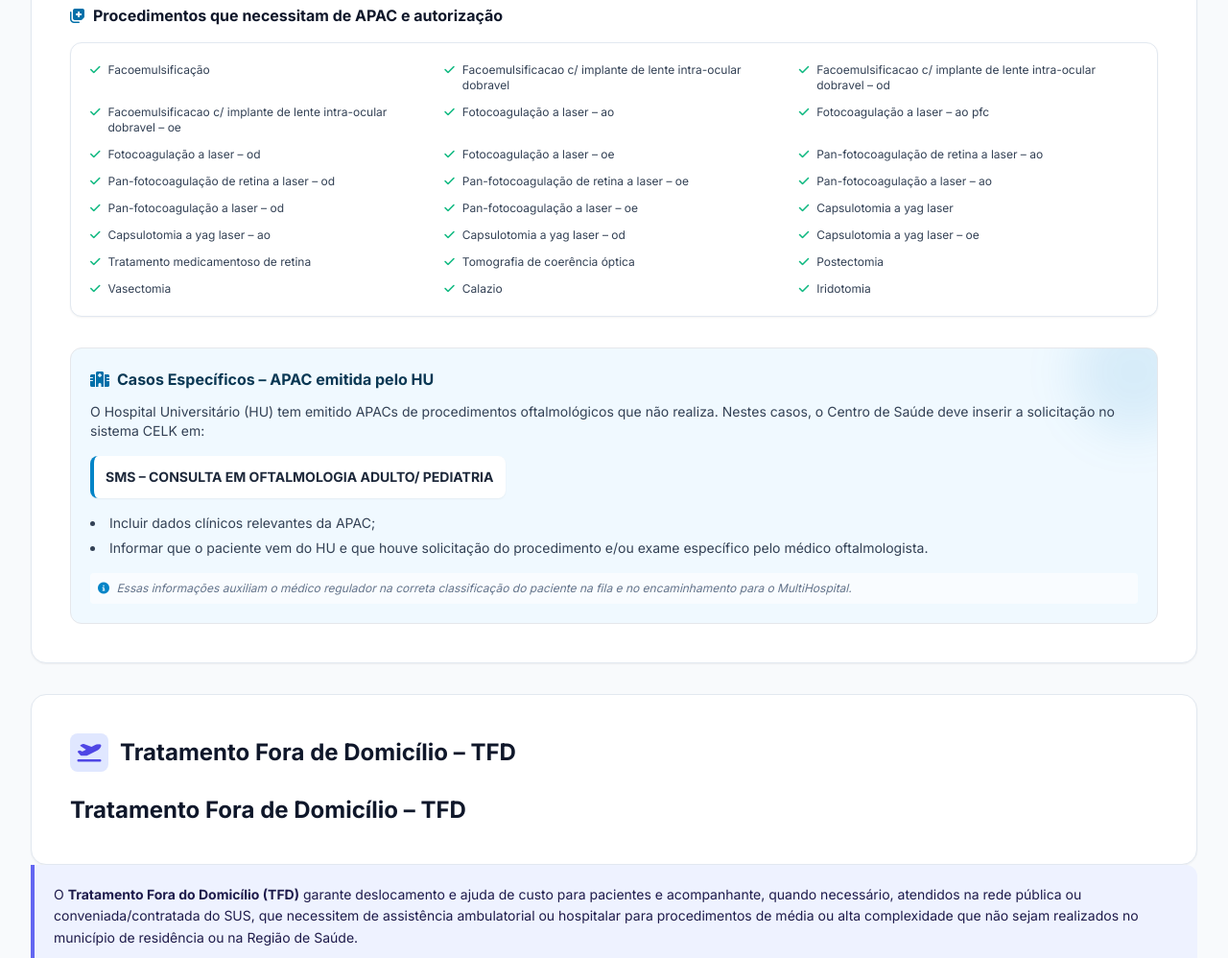
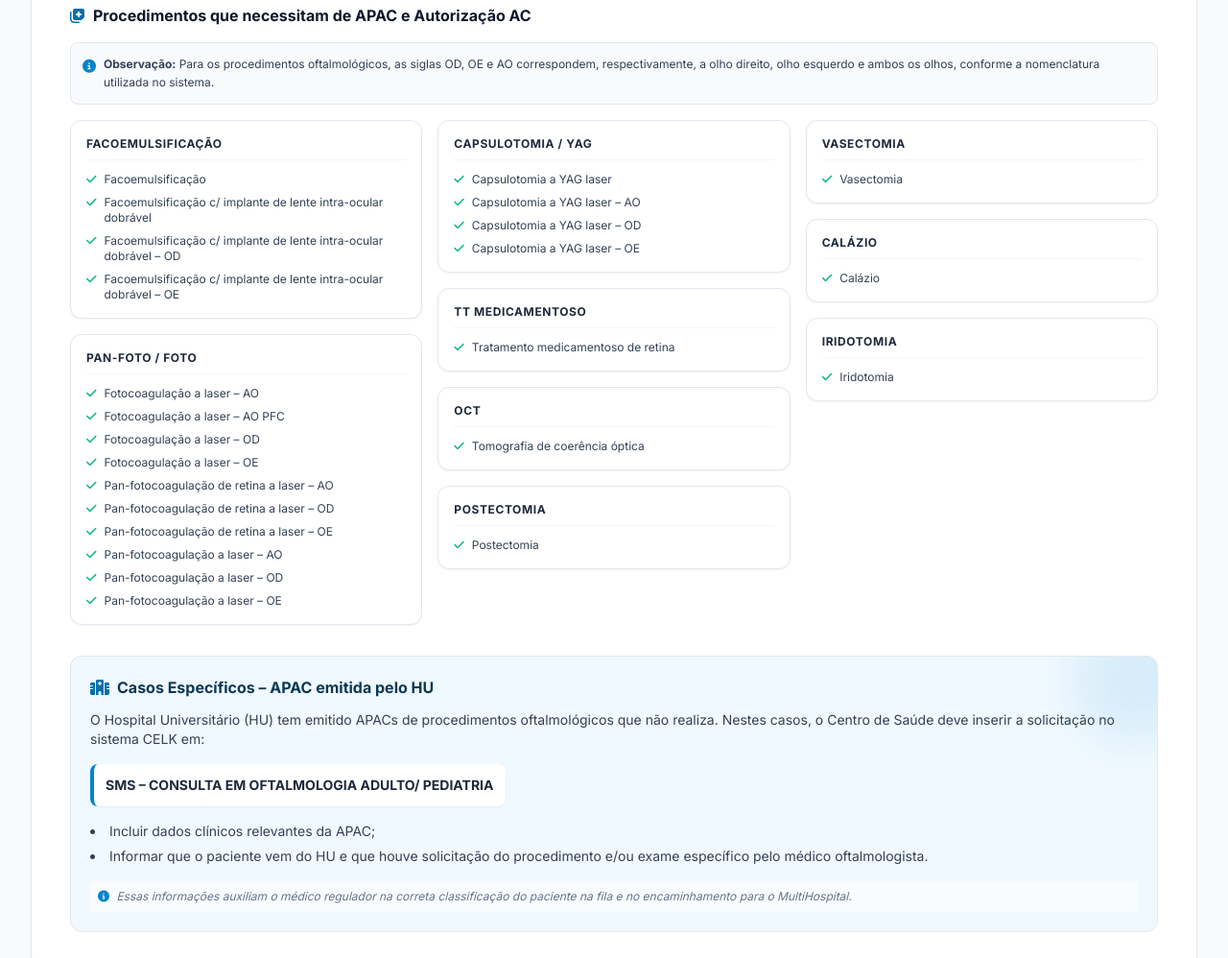
Before and after one commit to regulacaofpolis/sms, a plain HTML site: page index.html in a window 1280 px wide. Shown: the part 2859-3857 px from the top of the page at 96% size. Drawn offline with nearby package versions, Linux system fonts and the light colour scheme.

Commit message:
Add files via upload

```diff
--- a/index.html
+++ b/index.html
@@ -461,34 +461,102 @@
             </div>
 
             <div class="mb-8">
-                <h4 class="text-base font-bold text-slate-900 mb-4 flex items-center"><i class="fa-solid fa-notes-medical text-brand-600 mr-2"></i> Procedimentos que necessitam de APAC e autorização</h4>
-                <div class="bg-white border border-slate-200 rounded-xl p-5 shadow-sm">
-                    <ul class="grid grid-cols-1 sm:grid-cols-2 lg:grid-cols-3 gap-x-4 gap-y-3 text-xs text-slate-700">
+                <h4 class="text-base font-bold text-slate-900 mb-4 flex items-center"><i class="fa-solid fa-notes-medical text-brand-600 mr-2"></i> Procedimentos que necessitam de APAC e Autorização AC</h4>
+
+                <div class="bg-slate-50 border border-slate-200 rounded-lg p-3 mb-4 flex items-start">
+                    <i class="fa-solid fa-circle-info text-brand-500 mt-0.5 mr-2 text-sm"></i>
+                    <p class="text-xs text-slate-700 leading-relaxed">
+                        <strong>Observação:</strong> Para os procedimentos oftalmológicos, as siglas OD, OE e AO correspondem, respectivamente, a olho direito, olho esquerdo e ambos os olhos, conforme a nomenclatura utilizada no sistema.
+                    </p>
+                </div>
+
+                <div class="columns-1 md:columns-2 lg:columns-3 gap-4 text-xs">
+                    <!-- Grupo: Facoemulsificação -->
+                    <div class="bg-white border border-slate-200 rounded-xl p-4 shadow-sm mb-4 break-inside-avoid">
+                        <h5 class="font-bold text-slate-800 uppercase tracking-wider mb-3 border-b border-slate-100 pb-2">Facoemulsificação</h5>
+                        <ul class="space-y-2 text-slate-700">
                             <li class="flex items-start"><i class="fa-solid fa-check text-emerald-500 mr-2 mt-0.5"></i> Facoemulsificação</li>
-                        <li class="flex items-start"><i class="fa-solid fa-check text-emerald-500 mr-2 mt-0.5"></i> Facoemulsificacao c/ implante de lente intra-ocular dobravel</li>
-                        <li class="flex items-start"><i class="fa-solid fa-check text-emerald-500 mr-2 mt-0.5"></i> Facoemulsificacao c/ implante de lente intra-ocular dobravel – od</li>
-                        <li class="flex items-start"><i class="fa-solid fa-check text-emerald-500 mr-2 mt-0.5"></i> Facoemulsificacao c/ implante de lente intra-ocular dobravel – oe</li>
-                        <li class="flex items-start"><i class="fa-solid fa-check text-emerald-500 mr-2 mt-0.5"></i> Fotocoagulação a laser – ao</li>
-                        <li class="flex items-start"><i class="fa-solid fa-check text-emerald-500 mr-2 mt-0.5"></i> Fotocoagulação a laser – ao pfc</li>
-                        <li class="flex items-start"><i class="fa-solid fa-check text-emerald-500 mr-2 mt-0.5"></i> Fotocoagulação a laser – od</li>
-                        <li class="flex items-start"><i class="fa-solid fa-check text-emerald-500 mr-2 mt-0.5"></i> Fotocoagulação a laser – oe</li>
-                        <li class="flex items-start"><i class="fa-solid fa-check text-emerald-500 mr-2 mt-0.5"></i> Pan-fotocoagulação de retina a laser – ao</li>
-                        <li class="flex items-start"><i class="fa-solid fa-check text-emerald-500 mr-2 mt-0.5"></i> Pan-fotocoagulação de retina a laser – od</li>
-                        <li class="flex items-start"><i class="fa-solid fa-check text-emerald-500 mr-2 mt-0.5"></i> Pan-fotocoagulação de retina a laser – oe</li>
-                        <li class="flex items-start"><i class="fa-solid fa-check text-emerald-500 mr-2 mt-0.5"></i> Pan-fotocoagulação a laser – ao</li>
-                        <li class="flex items-start"><i class="fa-solid fa-check text-emerald-500 mr-2 mt-0.5"></i> Pan-fotocoagulação a laser – od</li>
-                        <li class="flex items-start"><i class="fa-solid fa-check text-emerald-500 mr-2 mt-0.5"></i> Pan-fotocoagulação a laser – oe</li>
-                        <li class="flex items-start"><i class="fa-solid fa-check text-emerald-500 mr-2 mt-0.5"></i> Capsulotomia a yag laser</li>
-                        <li class="flex items-start"><i class="fa-solid fa-check text-emerald-500 mr-2 mt-0.5"></i> Capsulotomia a yag laser – ao</li>
-                        <li class="flex items-start"><i class="fa-solid fa-check text-emerald-500 mr-2 mt-0.5"></i> Capsulotomia a yag laser – od</li>
-                        <li class="flex items-start"><i class="fa-solid fa-check text-emerald-500 mr-2 mt-0.5"></i> Capsulotomia a yag laser – oe</li>
+                            <li class="flex items-start"><i class="fa-solid fa-check text-emerald-500 mr-2 mt-0.5"></i> Facoemulsificação c/ implante de lente intra-ocular dobrável</li>
+                            <li class="flex items-start"><i class="fa-solid fa-check text-emerald-500 mr-2 mt-0.5"></i> Facoemulsificação c/ implante de lente intra-ocular dobrável – OD</li>
+                            <li class="flex items-start"><i class="fa-solid fa-check text-emerald-500 mr-2 mt-0.5"></i> Facoemulsificação c/ implante de lente intra-ocular dobrável – OE</li>
+                        </ul>
+                    </div>
+
+                    <!-- Grupo: Pan-Foto / Foto -->
+                    <div class="bg-white border border-slate-200 rounded-xl p-4 shadow-sm mb-4 break-inside-avoid">
+                        <h5 class="font-bold text-slate-800 uppercase tracking-wider mb-3 border-b border-slate-100 pb-2">Pan-Foto / Foto</h5>
+                        <ul class="space-y-2 text-slate-700">
+                            <li class="flex items-start"><i class="fa-solid fa-check text-emerald-500 mr-2 mt-0.5"></i> Fotocoagulação a laser – AO</li>
+                            <li class="flex items-start"><i class="fa-solid fa-check text-emerald-500 mr-2 mt-0.5"></i> Fotocoagulação a laser – AO PFC</li>
+                            <li class="flex items-start"><i class="fa-solid fa-check text-emerald-500 mr-2 mt-0.5"></i> Fotocoagulação a laser – OD</li>
+                            <li class="flex items-start"><i class="fa-solid fa-check text-emerald-500 mr-2 mt-0.5"></i> Fotocoagulação a laser – OE</li>
+                            <li class="flex items-start"><i class="fa-solid fa-check text-emerald-500 mr-2 mt-0.5"></i> Pan-fotocoagulação de retina a laser – AO</li>
+                            <li class="flex items-start"><i class="fa-solid fa-check text-emerald-500 mr-2 mt-0.5"></i> Pan-fotocoagulação de retina a laser – OD</li>
+                            <li class="flex items-start"><i class="fa-solid fa-check text-emerald-500 mr-2 mt-0.5"></i> Pan-fotocoagulação de retina a laser – OE</li>
+                            <li class="flex items-start"><i class="fa-solid fa-check text-emerald-500 mr-2 mt-0.5"></i> Pan-fotocoagulação a laser – AO</li>
+                            <li class="flex items-start"><i class="fa-solid fa-check text-emerald-500 mr-2 mt-0.5"></i> Pan-fotocoagulação a laser – OD</li>
+                            <li class="flex items-start"><i class="fa-solid fa-check text-emerald-500 mr-2 mt-0.5"></i> Pan-fotocoagulação a laser – OE</li>
+                        </ul>
+                    </div>
+
+                    <!-- Grupo: Capsulotomia / YAG -->
+                    <div class="bg-white border border-slate-200 rounded-xl p-4 shadow-sm mb-4 break-inside-avoid">
+                        <h5 class="font-bold text-slate-800 uppercase tracking-wider mb-3 border-b border-slate-100 pb-2">Capsulotomia / YAG</h5>
+                        <ul class="space-y-2 text-slate-700">
+                            <li class="flex items-start"><i class="fa-solid fa-check text-emerald-500 mr-2 mt-0.5"></i> Capsulotomia a YAG laser</li>
+                            <li class="flex items-start"><i class="fa-solid fa-check text-emerald-500 mr-2 mt-0.5"></i> Capsulotomia a YAG laser – AO</li>
+                            <li class="flex items-start"><i class="fa-solid fa-check text-emerald-500 mr-2 mt-0.5"></i> Capsulotomia a YAG laser – OD</li>
+                            <li class="flex items-start"><i class="fa-solid fa-check text-emerald-500 mr-2 mt-0.5"></i> Capsulotomia a YAG laser – OE</li>
+                        </ul>
+                    </div>
+
+                    <!-- Grupo: TT Medicamentoso -->
+                    <div class="bg-white border border-slate-200 rounded-xl p-4 shadow-sm mb-4 break-inside-avoid">
+                        <h5 class="font-bold text-slate-800 uppercase tracking-wider mb-3 border-b border-slate-100 pb-2">TT Medicamentoso</h5>
+                        <ul class="space-y-2 text-slate-700">
                             <li class="flex items-start"><i class="fa-solid fa-check text-emerald-500 mr-2 mt-0.5"></i> Tratamento medicamentoso de retina</li>
+                        </ul>
+                    </div>
+
+                    <!-- Grupo: OCT -->
+                    <div class="bg-white border border-slate-200 rounded-xl p-4 shadow-sm mb-4 break-inside-avoid">
+                        <h5 class="font-bold text-slate-800 uppercase tracking-wider mb-3 border-b border-slate-100 pb-2">OCT</h5>
+                        <ul class="space-y-2 text-slate-700">
                             <li class="flex items-start"><i class="fa-solid fa-check text-emerald-500 mr-2 mt-0.5"></i> Tomografia de coerência óptica</li>
+                        </ul>
+                    </div>
+
+                    <!-- Grupo: Postectomia -->
+                    <div class="bg-white border border-slate-200 rounded-xl p-4 shadow-sm mb-4 break-inside-avoid">
+                        <h5 class="font-bold text-slate-800 uppercase tracking-wider mb-3 border-b border-slate-100 pb-2">Postectomia</h5>
+                        <ul class="space-y-2 text-slate-700">
                             <li class="flex items-start"><i class="fa-solid fa-check text-emerald-500 mr-2 mt-0.5"></i> Postectomia</li>
+                        </ul>
+                    </div>
+
+                    <!-- Grupo: Vasectomia -->
+                    <div class="bg-white border border-slate-200 rounded-xl p-4 shadow-sm mb-4 break-inside-avoid">
+                        <h5 class="font-bold text-slate-800 uppercase tracking-wider mb-3 border-b border-slate-100 pb-2">Vasectomia</h5>
+                        <ul class="space-y-2 text-slate-700">
                             <li class="flex items-start"><i class="fa-solid fa-check text-emerald-500 mr-2 mt-0.5"></i> Vasectomia</li>
-                        <li class="flex items-start"><i class="fa-solid fa-check text-emerald-500 mr-2 mt-0.5"></i> Calazio</li>
+                        </ul>
+                    </div>
+
+                    <!-- Grupo: Calázio -->
+                    <div class="bg-white border border-slate-200 rounded-xl p-4 shadow-sm mb-4 break-inside-avoid">
+                        <h5 class="font-bold text-slate-800 uppercase tracking-wider mb-3 border-b border-slate-100 pb-2">Calázio</h5>
+                        <ul class="space-y-2 text-slate-700">
+                            <li class="flex items-start"><i class="fa-solid fa-check text-emerald-500 mr-2 mt-0.5"></i> Calázio</li>
+                        </ul>
+                    </div>
+
+                    <!-- Grupo: Iridotomia -->
+                    <div class="bg-white border border-slate-200 rounded-xl p-4 shadow-sm mb-4 break-inside-avoid">
+                        <h5 class="font-bold text-slate-800 uppercase tracking-wider mb-3 border-b border-slate-100 pb-2">Iridotomia</h5>
+                        <ul class="space-y-2 text-slate-700">
                             <li class="flex items-start"><i class="fa-solid fa-check text-emerald-500 mr-2 mt-0.5"></i> Iridotomia</li>
                         </ul>
+                    </div>
                 </div>
             </div>
 
@@ -516,8 +584,6 @@
             <div class="flex items-center space-x-3 mb-6">
                 <div class="w-10 h-10 bg-indigo-100 text-indigo-600 rounded-lg flex items-center justify-center text-xl">
                     <i class="fa-solid fa-plane-departure"></i>
-                </div>
-                <h3 class="text-2xl font-bold text-slate-900">Tratamento Fora de Domicílio – TFD</h3>
                 </div>
                 <h3 class="text-2xl font-bold text-slate-900">Tratamento Fora de Domicílio – TFD</h3>
             </div>
```
Lines whose indentation alone changed are shown as unchanged.
